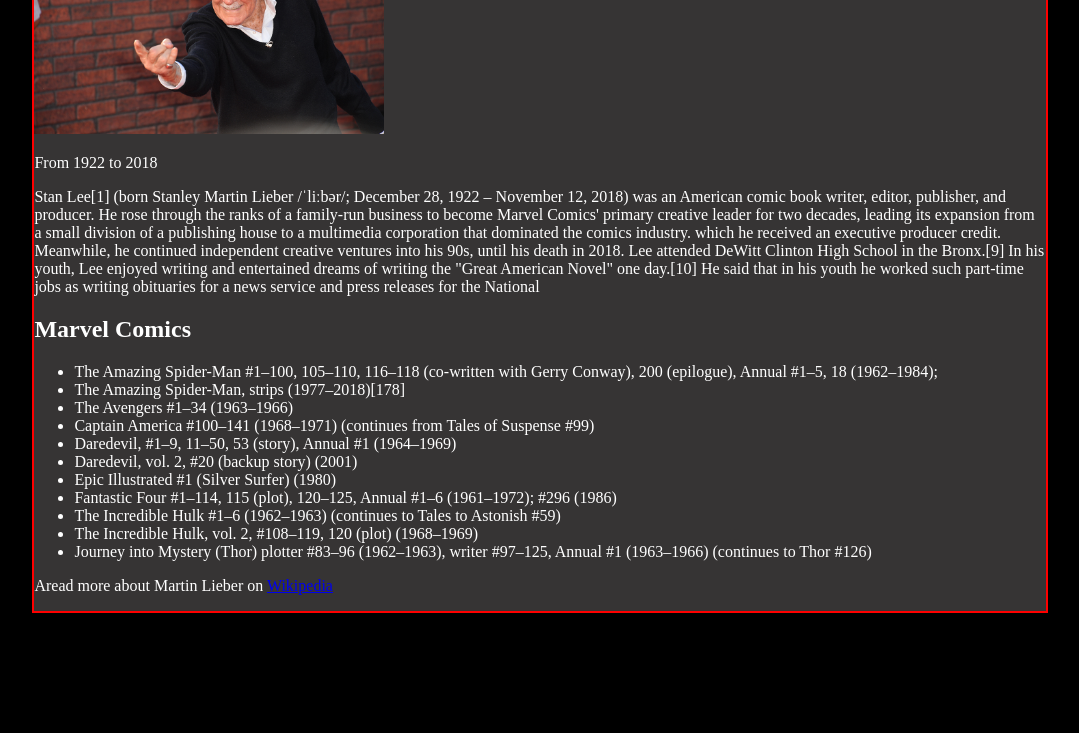
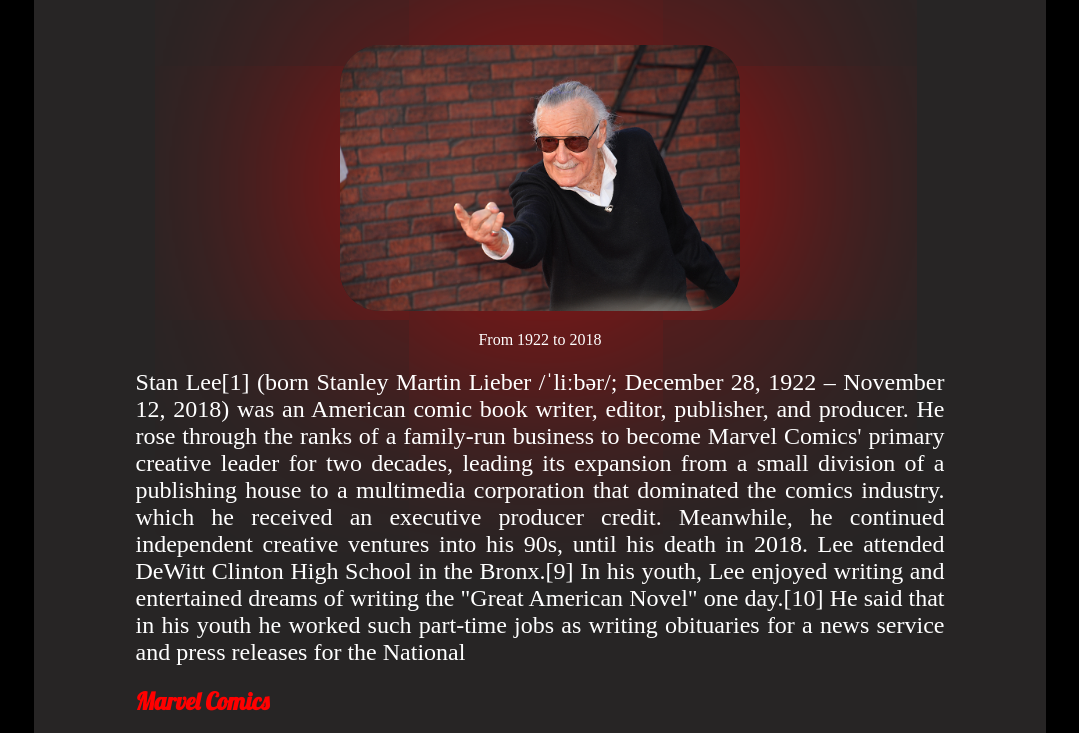
Before and after one commit to HarveyCla/HTML-Website, a plain HTML site: page index.html in a window 1280 px wide. Shown: the part 189-922 px from the top of the page, without its empty margins (100-1179 px from the left). Before the commit the page ends 810 px from the top, so only its background shows below. Drawn offline with Linux system fonts and the light colour scheme.

Commit message:
finished

```diff
--- a/index.css
+++ b/index.css
@@ -4,8 +4,85 @@ body{
 }
 
 .container{
-    border: 2px solid red;
+    /* border: 2px solid red; */
     width: 80%;
     margin: auto;
-    background-color: rgb(54, 52, 52);
+    background-color: rgba(48, 46, 46, 0.815);
+    border-radius: 20px;
 }
+
+.heading{
+    font-family: 'Lobster', cursive;
+}
+
+#title{
+    font-size: 90px;
+    text-align: center;
+}
+
+#span1{
+    color: red;
+}
+
+#img-div{
+    /* border: 2px solid red; */
+    text-align: center;
+}
+
+#image{
+    width: 400px;
+    border-radius: 40px;
+    box-shadow: 5px 5px 500px red;
+}
+
+#info{
+
+    /* border: 1px solid red; */
+    width: 80%;
+    margin: 20px auto;
+    text-align: justify;
+    font-size: 1.5rem;
+}
+
+#marvel{
+    /* border: 1px solid red; */
+    color: red;
+    /* width: 80%;
+    margin: auto; */
+    margin-left: 10%;
+}
+
+ul{
+    /* border: 1px solid red; */
+    width: 80%;
+    margin: auto;
+
+}
+
+li{
+    font-size: 24px;
+    line-height: 3rem;
+}
+
+#footer{
+    /* border: 1px solid red; */
+    margin: 2rem;
+    padding: 2rem;
+    text-align: center;
+    font-size: 2rem;
+}
+
+#link{
+    text-decoration: none;
+    color: white;
+    border: 2px solid darkorange;
+    padding: 1rem;
+    border-radius: 10px;
+    background-color: black;
+
+}
+
+#link:hover{
+    background-color: rgb(60, 57, 57);
+    color: red;
+}
--- a/index.html
+++ b/index.html
@@ -1,75 +1,90 @@
 <!DOCTYPE html>
 <html lang="en">
   <head>
-    <meta charset="UTF-8">
-    <meta http-equiv="X-UA-Compatible" content="IE=edge">
-    <meta name="viewport" content="width=device-width, initial-scale=1.0">
-    <link rel="stylesheet" href="index.css">
+    <meta charset="UTF-8" />
+    <meta http-equiv="X-UA-Compatible" content="IE=edge" />
+    <meta name="viewport" content="width=device-width, initial-scale=1.0" />
+    <link rel="preconnect" href="https://fonts.googleapis.com" />
+    <link rel="preconnect" href="https://fonts.gstatic.com" crossorigin />
+    <link
+      href="https://fonts.googleapis.com/css2?family=Lobster&display=swap"
+      rel="stylesheet"
+    />
+    <link rel="stylesheet" href="index.css" />
     <title>Document</title>
   </head>
   <body>
+    <div class="container">
+      <h1 class="heading" id="title">Martin <span id="span1">Lieber</span> </h1>
 
-    <div class="container">
+      <div id="img-div">
 
-        <h1 class="heading" id="title">Martin Lieber</h1>
-        <div id="img-div">
-            <img src="./img/stan-lee.jpg" alt="" width="350px" id="image">
+        <img src="./img/stan-lee.jpg" alt=""  id="image" />
         <p id="date">From 1922 to 2018</p>
+
       </div>
+
       <p id="info">
-            Stan Lee[1] (born Stanley Martin Lieber /ˈliːbər/; December 28, 1922 – November 12, 2018) was an American comic book writer, editor, publisher, and producer. He rose through the ranks of a family-run business to become Marvel Comics' primary creative leader for two decades, leading its expansion from a small division of a publishing house to a multimedia corporation that dominated the comics industry. which he received an executive producer credit. Meanwhile, he continued independent creative ventures into his 90s, until his death in 2018. Lee attended DeWitt Clinton High School in the Bronx.[9] In his youth, Lee enjoyed writing and entertained dreams of writing the "Great American Novel" one day.[10] He said that in his youth he worked such part-time jobs as writing obituaries for a news service and press releases for the National
+        Stan Lee[1] (born Stanley Martin Lieber /ˈliːbər/; December 28, 1922 –
+        November 12, 2018) was an American comic book writer, editor, publisher,
+        and producer. He rose through the ranks of a family-run business to
+        become Marvel Comics' primary creative leader for two decades, leading
+        its expansion from a small division of a publishing house to a
+        multimedia corporation that dominated the comics industry. which he
+        received an executive producer credit. Meanwhile, he continued
+        independent creative ventures into his 90s, until his death in 2018. Lee
+        attended DeWitt Clinton High School in the Bronx.[9] In his youth, Lee
+        enjoyed writing and entertained dreams of writing the "Great American
+        Novel" one day.[10] He said that in his youth he worked such part-time
+        jobs as writing obituaries for a news service and press releases for the
+        National
       </p>
       <h2 class="heading" id="marvel">Marvel Comics</h2>
 
       <ul>
-            <li>The Amazing Spider-Man #1–100, 105–110, 116–118 (co-written with Gerry Conway), 200 (epilogue), Annual #1–5, 18 (1962–1984);</li>
         <li>
-                The Amazing Spider-Man, strips (1977–2018)[178]
+          The Amazing Spider-Man #1–100, 105–110, 116–118 (co-written with Gerry
+          Conway), 200 (epilogue), Annual #1–5, 18 (1962–1984);
         </li>
+        <li>The Amazing Spider-Man, strips (1977–2018)[178]</li>
+        <li>The Avengers #1–34 (1963–1966)</li>
         <li>
-                The Avengers #1–34 (1963–1966)
+          Captain America #100–141 (1968–1971) (continues from Tales of Suspense
+          #99)
         </li>
+
+        <li>Daredevil, #1–9, 11–50, 53 (story), Annual #1 (1964–1969)</li>
+
+        <li>Daredevil, vol. 2, #20 (backup story) (2001)</li>
+
+        <li>Epic Illustrated #1 (Silver Surfer) (1980)</li>
+
         <li>
-                Captain America #100–141 (1968–1971) (continues from Tales of Suspense #99)
+          Fantastic Four #1–114, 115 (plot), 120–125, Annual #1–6 (1961–1972);
+          #296 (1986)
         </li>
 
         <li>
-                Daredevil, #1–9, 11–50, 53 (story), Annual #1 (1964–1969)
+          The Incredible Hulk #1–6 (1962–1963) (continues to Tales to Astonish
+          #59)
         </li>
+        <li>The Incredible Hulk, vol. 2, #108–119, 120 (plot) (1968–1969)</li>
 
         <li>
-                Daredevil, vol. 2, #20 (backup story) (2001)
-            </li>
-
-            <li>
-                Epic Illustrated #1 (Silver Surfer) (1980)
-            </li>
-
-            <li>
-                Fantastic Four #1–114, 115 (plot), 120–125, Annual #1–6 (1961–1972); #296 (1986)
-            </li>
-
-            <li>
-                The Incredible Hulk #1–6 (1962–1963) (continues to Tales to Astonish #59)
-            </li>
-            <li>
-                The Incredible Hulk, vol. 2, #108–119, 120 (plot) (1968–1969)
-            </li>
-
-            <li>
-                Journey into Mystery (Thor) plotter #83–96 (1962–1963), writer #97–125, Annual #1 (1963–1966) (continues to Thor #126)
+          Journey into Mystery (Thor) plotter #83–96 (1962–1963), writer
+          #97–125, Annual #1 (1963–1966) (continues to Thor #126)
         </li>
       </ul>
 
       <p id="footer">
-            Aread more about Martin Lieber on  <a href="https://en.wikipedia.org/wiki/Stan_Lee" target="_blank" id="link">Wikipedia</a>
+        Aread more about Martin Lieber on
+        <a
+          href="https://en.wikipedia.org/wiki/Stan_Lee"
+          target="_blank"
+          id="link"
+          >Wikipedia</a
+        >
       </p>
-
-
-
-
-
     </div>
-
   </body>
 </html>
```
Lines whose indentation alone changed are shown as unchanged.
